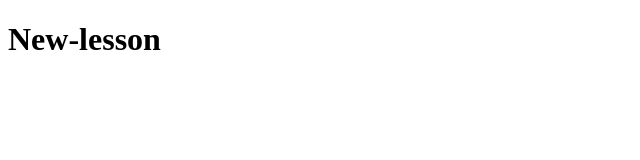
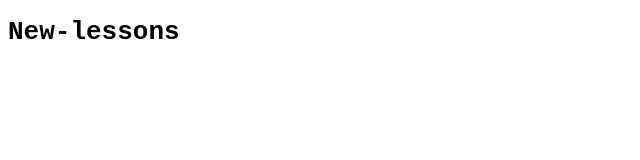
Before and after one commit to diyorbek-ravshanqulov/diyor-ravshanqulov.github.io, a plain HTML site: page new_lesson/index.html in a window 1280 px wide. Shown: the whole page, without its empty margins (0-640 px from the left). Drawn offline with Linux system fonts and the light colour scheme.

Commit message:
Update index.html

```diff
--- a/new_lesson/index.html
+++ b/new_lesson/index.html
@@ -7,7 +7,7 @@
 </head>
 <body>
 
-	<h1>New-lesson</h1>
+	<h1 style="font-family: monospace;">New-lessons</h1>
 
 </body>
 </html>
```
